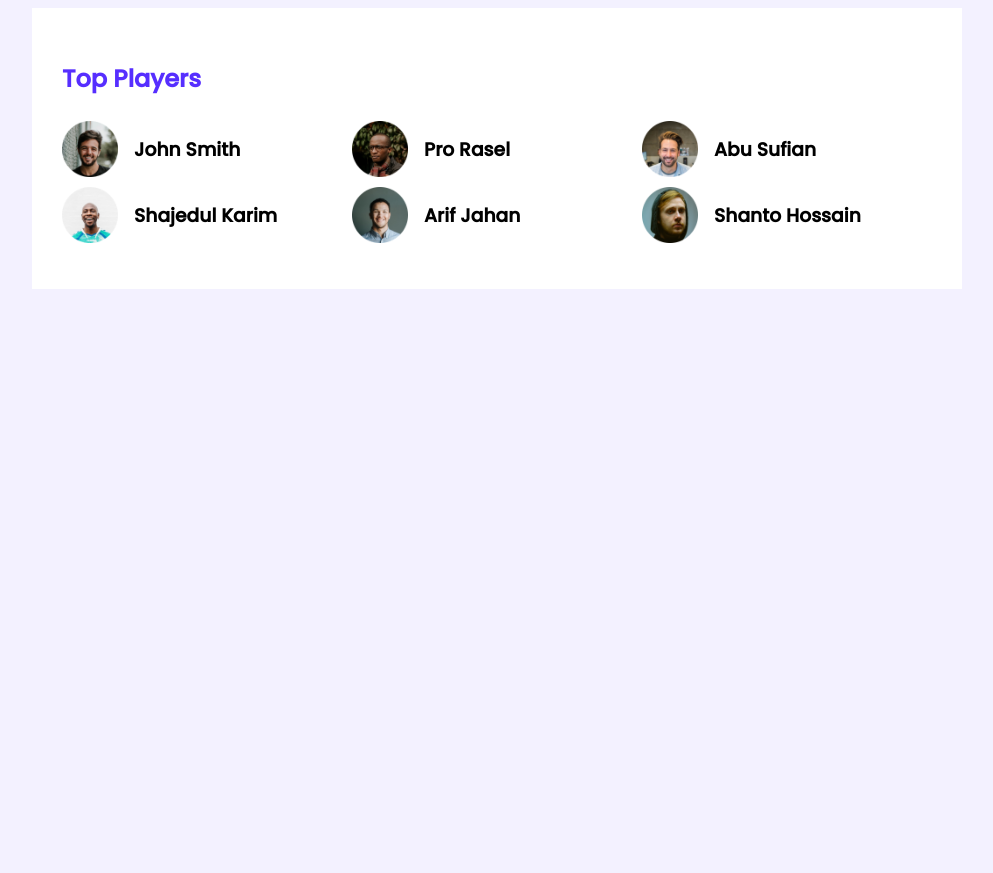
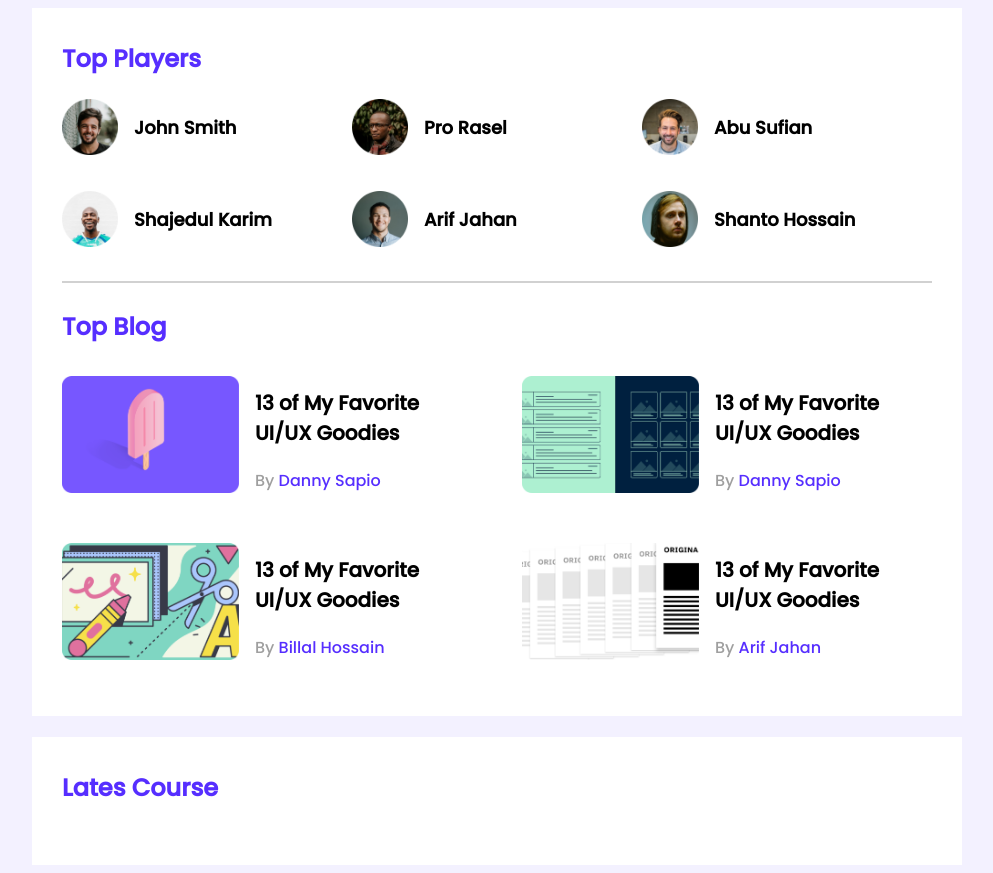
Before and after one commit to WETiger/leader-board-css3, a plain HTML site: page index.html in a window 1280 px wide. Shown: the whole page, without its empty margins (143-1136 px from the left). Before the commit the page ends 800 px from the top, so only its background shows below. Drawn offline with Linux system fonts and the light colour scheme.

Commit message:
top blog done

```diff
--- a/index.html
+++ b/index.html
@@ -47,6 +47,56 @@
                 </div>
                 </div><!--  players end -->
             </div><!-- top players end -->
+            <hr><!-- border -->
+            <div class="top-blogs">
+                <h3 class="section-title">Top Blog</h3>
+                <div class="blogs">
+                    <article class="blog">
+                        <div class="thumbnail">
+                            <img src="images/blogs/blog-1.png" alt="">
+                        </div>
+                        <div class="blog-info">
+                            <h3 class="blog-title">13 of My Favorite
+                                UI/UX Goodies</h3>
+                                <p class="blog-author">By <a href="#">Danny Sapio</a></p>
+                        </div>
+                    </article><!-- /.blog -->
+                    <article class="blog">
+                        <div class="thumbnail">
+                            <img src="images/blogs/blog-2.png" alt="">
+                        </div>
+                        <div class="blog-info">
+                            <h3 class="blog-title">13 of My Favorite
+                                UI/UX Goodies</h3>
+                                <p class="blog-author">By <a href="#">Danny Sapio</a></p>
+                        </div>
+                    </article><!-- /.blog -->
+                    <article class="blog">
+                        <div class="thumbnail">
+                            <img src="images/blogs/blog-3.png" alt="">
+                        </div>
+                        <div class="blog-info">
+                            <h3 class="blog-title">13 of My Favorite
+                                UI/UX Goodies</h3>
+                                <p class="blog-author">By <a href="#">Billal Hossain</a></p>
+                        </div>
+                    </article><!-- /.blog -->
+                    <article class="blog">
+                        <div class="thumbnail">
+                            <img src="images/blogs/blog-4.png" alt="">
+                        </div>
+                        <div class="blog-info">
+                            <h3 class="blog-title">13 of My Favorite
+                                UI/UX Goodies</h3>
+                                <p class="blog-author">By <a href="#">Arif Jahan</a></p>
+                        </div>
+                    </article><!-- /.blog -->
+                </div><!-- /.blogs -->
+            </div><!-- /.top-blogs -->
+        </section><!-- container section end -->
+
+        <section class="container mr-top">
+            <h2 class="section-title">Lates Course</h2>
         </section>
     </main>
     <!-- top players and top blog end -->
--- a/style/style.css
+++ b/style/style.css
@@ -7,24 +7,38 @@ body{
     background-color: #F3F1FF
     ;
 }
+a{
+    text-decoration: none;
+}
+hr{
+    border: 1px solid #D1D1D1;
+    margin-bottom: 26px;
+}
 main{
     display: flex;
-    justify-content: center;
+   align-items: center;
+   flex-direction: column;
+   border-radius: 5px;
 }
 .container{
     background-color: #fff;
     width: 870px;
-    padding: 33px 30px 40px;
+    padding: 30px 30px 40px;
 }
 
 /* top players css */
+.top-players{
+    margin-bottom: 30px;
+}
 .section-title{
     color: #562EFF;
     font-size: 24px;
+    margin-top: 3px;
 }
 .players{
     display: grid;
     grid-template-columns: repeat(3,1fr);
+    grid-row-gap: 29px;
 }
 .player{
     display: flex;
@@ -36,4 +50,44 @@ main{
 }
 .player-name{
     margin-left: 16px;
+    font-size: 18px;
 }
+
+
+/* -----------------------
+    Top blogs css
+---------------------------- */
+.blogs{
+    display: grid;
+    grid-template-columns: repeat(2 , 1fr);
+    grid-row-gap: 26px;
+    grid-column-gap: 50px;
+}
+.blog{
+    display: flex;
+    align-items: center;
+}
+.blog .thumbnail img{
+    width: 177px;
+height: 117px;
+}
+.blog-info{
+    margin-left: 16px;
+}
+.blog-title{
+    font-size: 20px;
+}
+.blog-author{
+    color: #9F9F9F;
+    font-size: 16px;
+}
+.blog-author a{
+    color: #562EFF;
+}
+
+/* ------------------------
+        Lates Course
+----------------------------- */
+.mr-top{
+    margin-top: 21px;
+}
```
